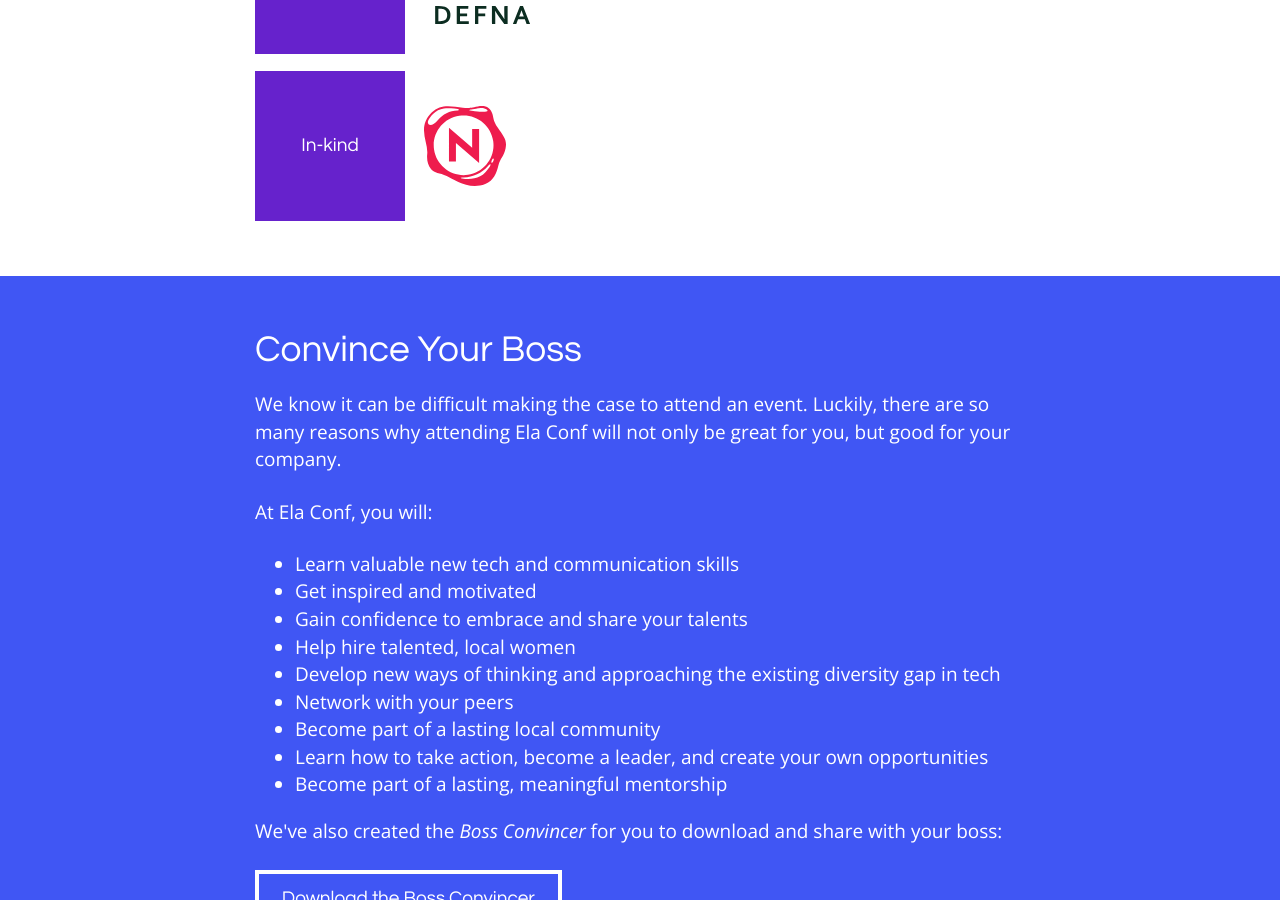
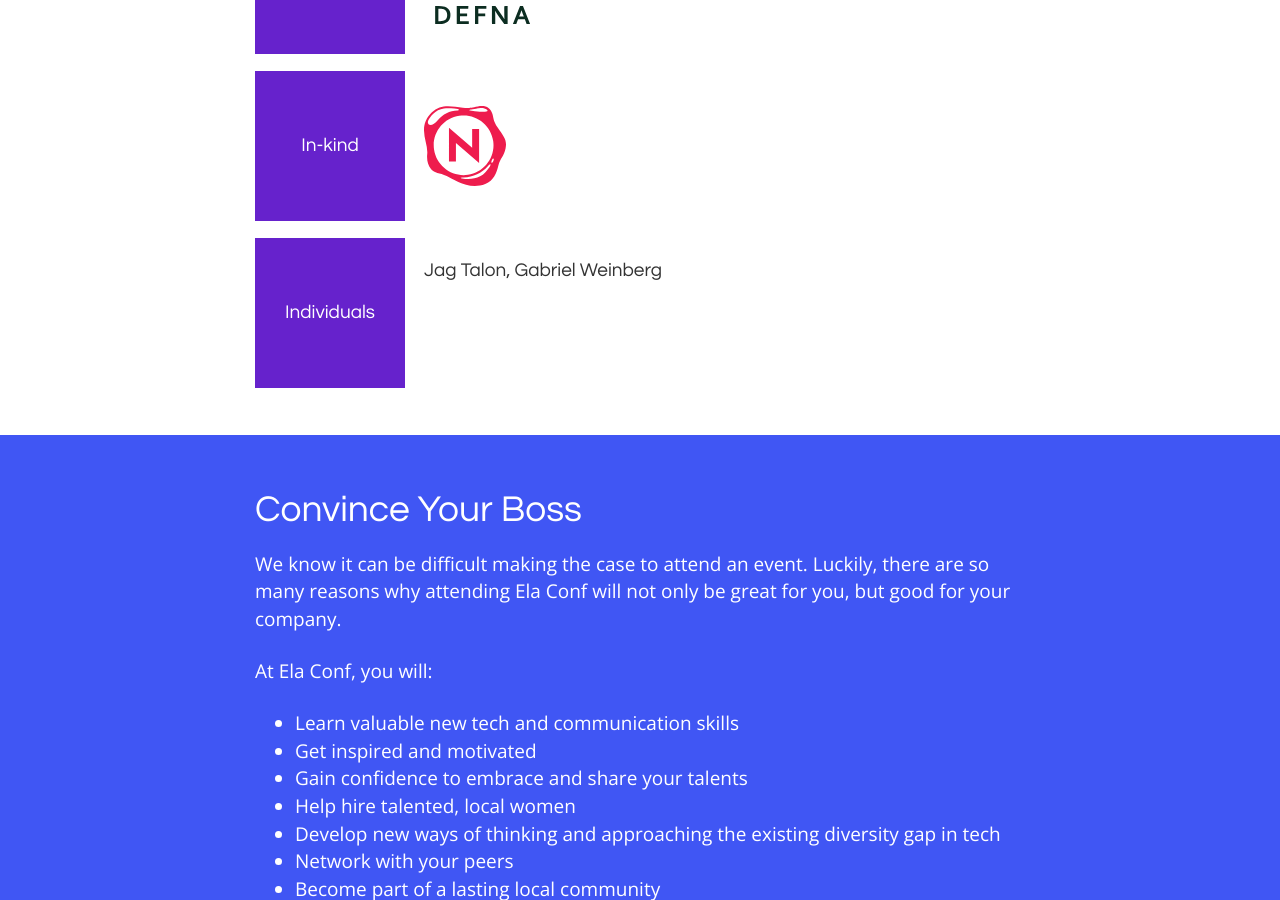
Before and after one commit to elaconf/elaconf.github.io, a Jekyll site: the page built from index.html, in a window 1280 px wide and 900 px high, scrolled down 6272 px. Built offline with Jekyll 4.4.1, drawn with Linux system fonts in a browser that asks for light colours; a script that is not in the unit is left out.

Commit message:
add individual sponsors ✨ (#86)
* add individual sponsors

* use header font for individual sponsor names

* fix tests

```diff
--- a/_data/levels.yml
+++ b/_data/levels.yml
@@ -1,3 +1,6 @@
+Individuals:
+  hidden: true
+
 In-kind:
   hidden: true
 
--- a/_data/sponsors.yml
+++ b/_data/sponsors.yml
@@ -57,3 +57,9 @@
   image: defna.svg
   level: Friend of Ela Conf
   twitter: djangocon
+
+- name: Jag Talon
+  level: Individuals
+
+- name: Gabriel Weinberg
+  level: Individuals
--- a/_includes/sponsors.html
+++ b/_includes/sponsors.html
@@ -6,9 +6,17 @@
   <div class="sponsor-level sponsor-level-{{level[0] | slugify}}">
     <div class="sponsors-level-name">{{level[0]}}</div>
     <div class="sponsors-images">
-      {% for sponsor in sponsors %}
-      <a href="{{sponsor.site}}"><img src="/images/sponsors/{{sponsor.image}}" alt="{{sponsor.name}}" class="sponsor-image sponsor-{{sponsor.name | slugify}}"></a>
-      {% endfor %}
+
+        {% if level[0] == 'Individuals' %}
+          {% for sponsor in sponsors %}
+            {% if sponsor.site %}<a href="{{sponsor.site}}">{{sponsor.name}}</a>{% else %}{{sponsor.name}}{% endif %}{% unless forloop.last %},{% endunless %}
+          {% endfor %}
+        {% else %}
+          {% for sponsor in sponsors %}
+            <a href="{{sponsor.site}}"><img src="/images/sponsors/{{sponsor.image}}" alt="{{sponsor.name}}" class="sponsor-image sponsor-{{sponsor.name | slugify}}"></a>
+          {% endfor %}
+        {% endif %}
+
     </div>
   </div>
   {% endif %}
--- a/_sass/_sponsors.scss
+++ b/_sass/_sponsors.scss
@@ -84,6 +84,11 @@
 
 }
 
+.sponsor-level-individuals .sponsors-images {
+  font-family: $font-headings;
+  padding: 1em 0;
+}
+
 .sponsor-level-community-builder .sponsors-level-name {
   @include breakpoint(medium) {
     height: 333px;
```
Also changed, not shown: test/ela.test.js (+19 -15 lines).
